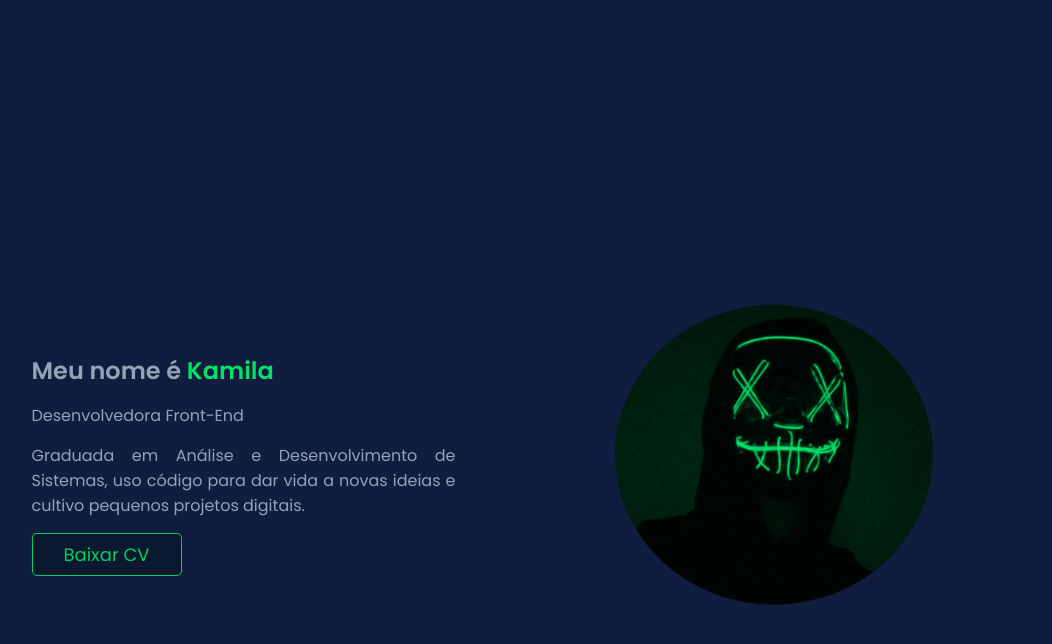
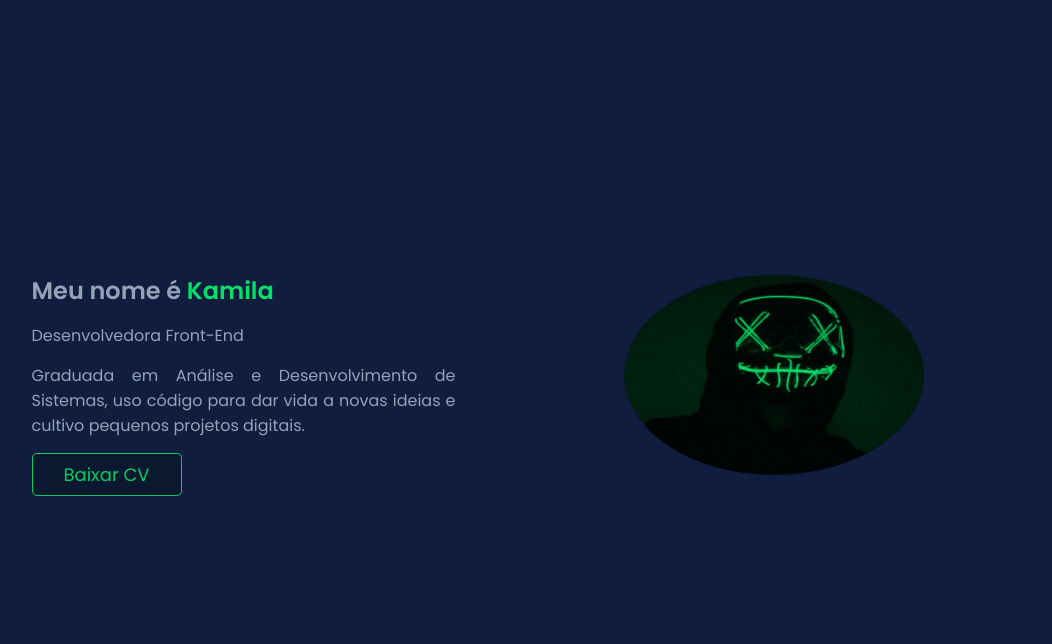
Before and after one commit to Kamisama10/kamiportfolio, a plain HTML site: page index.html in a window 1280 px wide. Shown: the part 56-700 px from the top of the page, without its empty margins (158-1210 px from the left). Drawn offline with nearby package versions, Linux system fonts and the light colour scheme.

Commit message:
Update style.css

```diff
--- a/style.css
+++ b/style.css
@@ -44,7 +44,7 @@ header {
   justify-content: space-between;
   padding: 5px 20px;
   height: 80px;
-  position: relative;
+  position: fixed;
   top: 0;
   z-index: 999;
   max-width: 1120px;
@@ -115,8 +115,8 @@ section#home {
 }
 
 .home-img img {
-  width: 400px;
-  height: 300px;
+  width: 300px;
+  height: 200px;
   animation: float 5s ease-in-out infinite;
   border-radius: 50%;
 }
```
